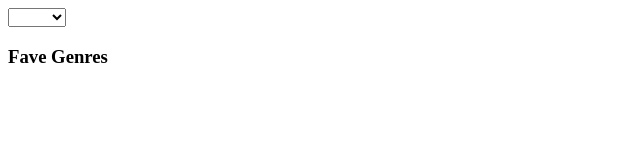
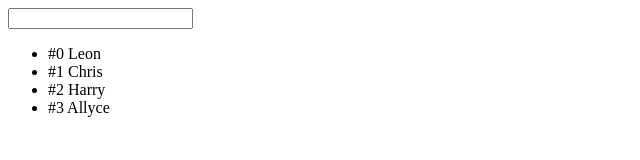
Before and after one commit to vanessa-lyn/interesting-dev-tidbits, a plain HTML site: page angular-tutorial/index.html in a window 1280 px wide. Shown: the whole page, without its empty margins (0-640 px from the left). Drawn offline with nearby package versions, Linux system fonts and the light colour scheme.

Commit message:
filtering

```diff
--- a/angular-tutorial/index.html
+++ b/angular-tutorial/index.html
@@ -9,10 +9,9 @@
 
 <body>
   <div id='content' ng-app='MyTutorialApp' ng-controller='MainController'>
-    <select ng-model='selectedPerson' ng-options='obj.name for obj in people'></select>
-    <h3>Fave Genres</h3>
+    <input type='text' ng-model='searchText' />
     <ul>
-      <li ng-repeat='label in people[selectedPerson.id].music'>{{label}}</li>
+      <li ng-repeat='person in people | filter:searchText'>#{{person.id}} {{person.name}}</li>
     </ul>
   </div>
 </body>
```
